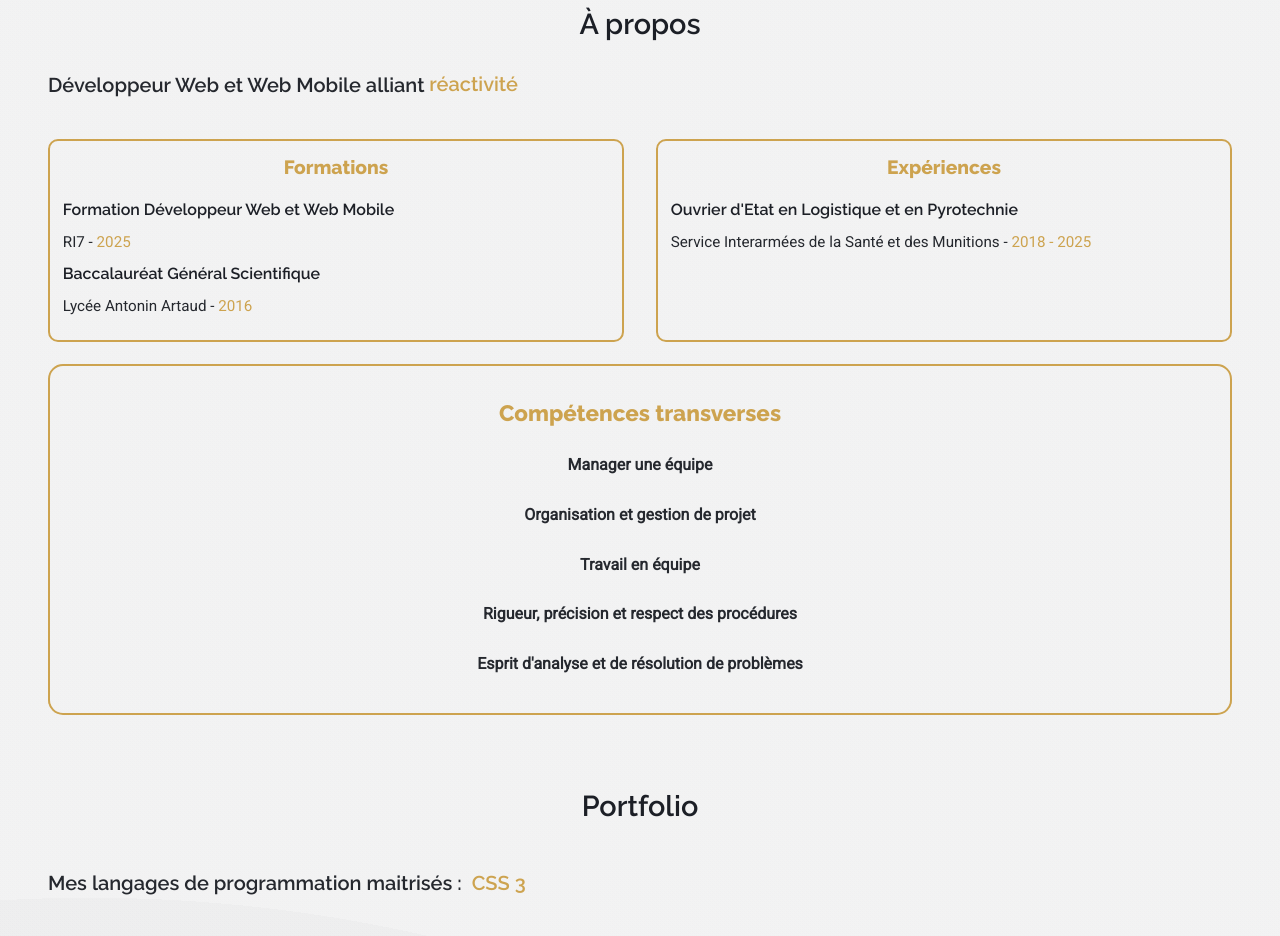
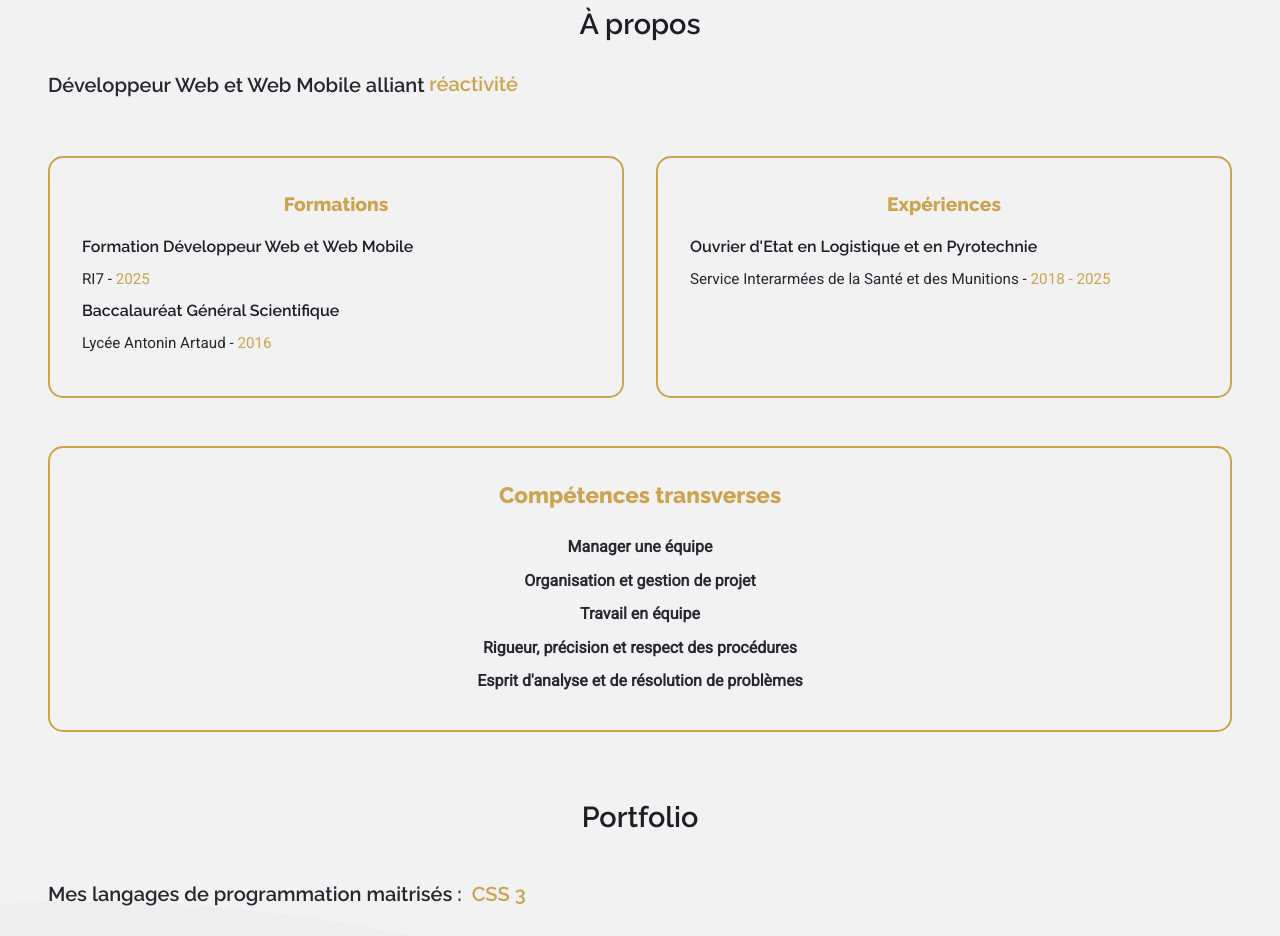
Before and after one commit to SkyGodLucky/PortfolioCyberWolf, a plain HTML site: page index.html in a window 1280 px wide. Shown: the part 821-1757 px from the top of the page. Drawn offline with nearby package versions, Linux system fonts and the light colour scheme; files whose address does not match are found by name.

Commit message:
Création d'un effet bento box dans la section À propos

```diff
--- a/assets/css/responsives/large-screen.css
+++ b/assets/css/responsives/large-screen.css
@@ -115,7 +115,21 @@
   }
 
   .about-content {
+    display: grid;
+    grid-template-columns: repeat(2, 1fr);
     gap: 2rem;
+    margin-top: 1.5rem;
+    width: 100%;
+  }
+
+  .about-left,
+  .about-right {
+    border: 2px solid var(--light-primary);
+    border-radius: 15px;
+    padding: 2rem;
+    height: 100%;
+    display: flex;
+    flex-direction: column;
   }
 
   .about h2 {
@@ -187,13 +201,13 @@
   }
 
   .about-skills {
-    margin: 0.4rem auto;
+    margin: 2rem auto 0;
     border: 2px solid var(--light-primary);
     border-radius: 15px;
     padding: 2rem;
     width: 100%;
     max-width: 1200px;
-    height: 100%;
+    height: auto;
     display: flex;
     flex-direction: column;
   }
@@ -215,7 +229,6 @@
     display: flex;
     flex-direction: column;
     align-items: center;
-    gap: 1rem;
     flex: 1;
     justify-content: center;
   }
@@ -436,6 +449,8 @@
     max-width: 1400px;
     margin: 0 auto;
     gap: 1.5rem;
+    display: flex;
+    flex-direction: column;
   }
 
   .about h3 {
```
